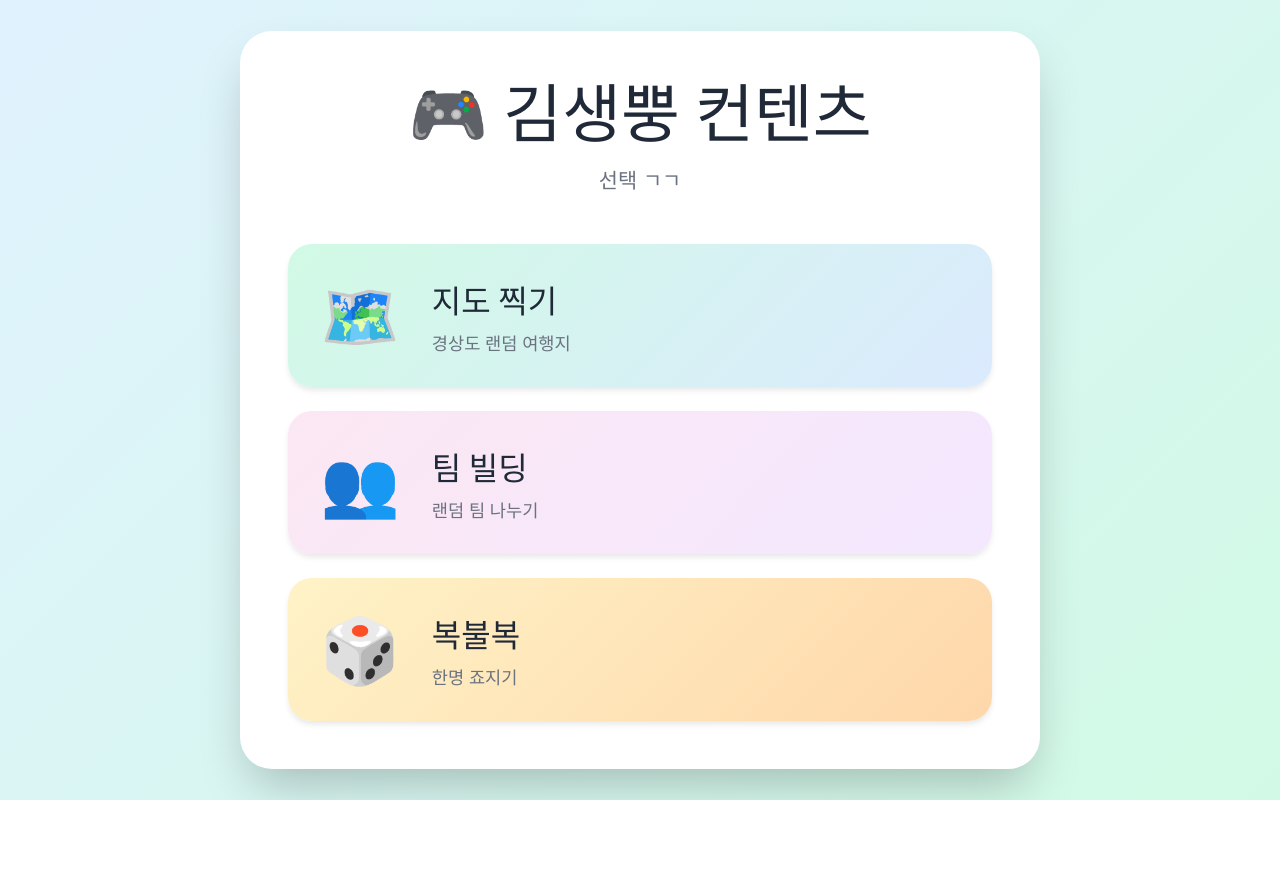
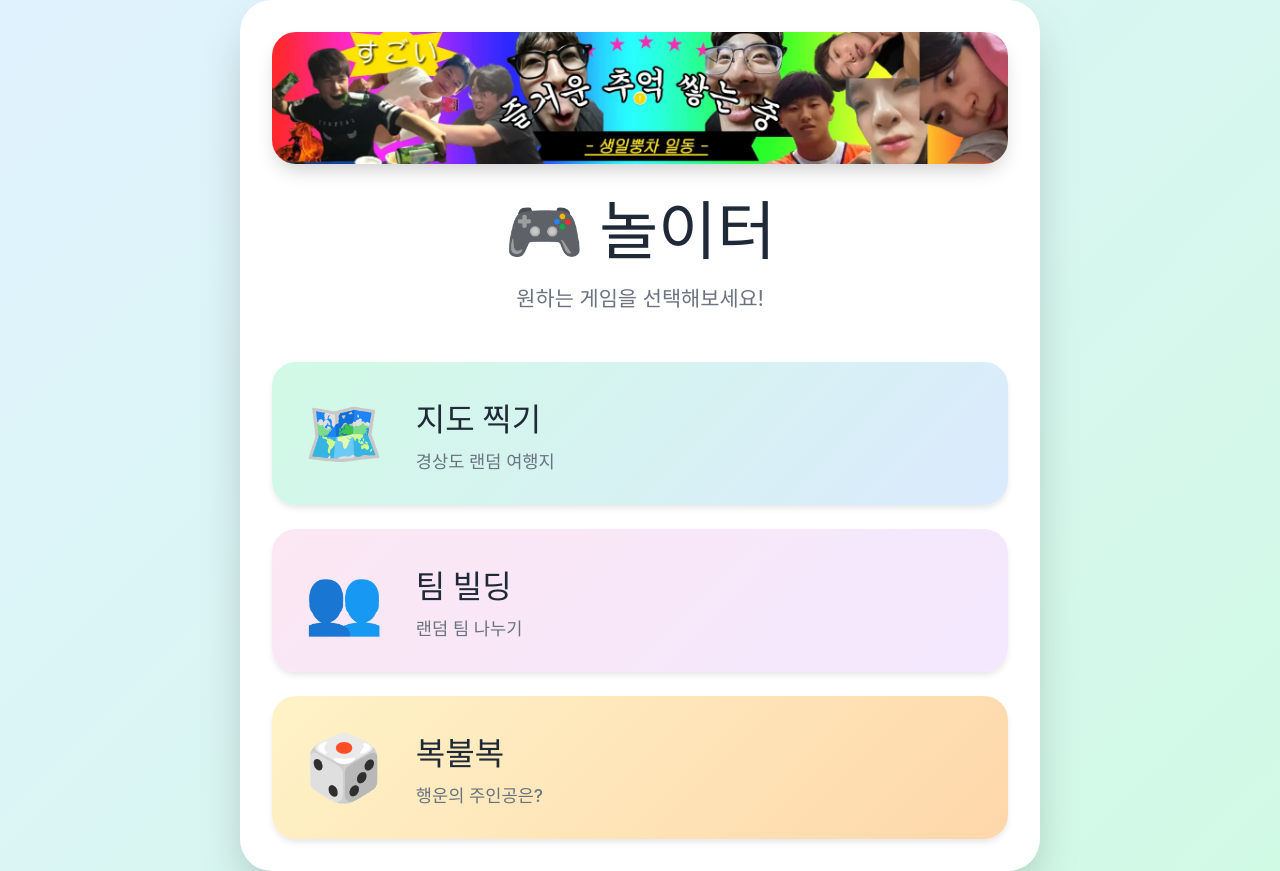
Before and after one commit to yjhannn/map-picker, a React (Vite) app: page / in a window 1280 px wide. Before the commit the page ends 800 px from the top, so only its background shows below. Built offline with nearby package versions, Linux system fonts and the light colour scheme.

Commit message:
feat : 단체 사진 추가

```diff
--- a/src/App.css
+++ b/src/App.css
@@ -49,9 +49,24 @@ body {
   background: white;
   border-radius: 2rem;
   box-shadow: 0 25px 50px -12px rgba(0, 0, 0, 0.25);
-  padding: 3rem;
+  padding: 2rem;
   max-width: 800px;
   width: 90vw;
+}
+
+.team-photo {
+  width: 100%;
+  margin-bottom: 2rem;
+  border-radius: 1.5rem;
+  overflow: hidden;
+  box-shadow: 0 10px 20px -5px rgba(0, 0, 0, 0.2);
+}
+
+.team-image {
+  width: 100%;
+  height: auto;
+  display: block;
+  object-fit: cover;
 }
 
 .main-title {
--- a/src/components/MainMenu.tsx
+++ b/src/components/MainMenu.tsx
@@ -7,8 +7,15 @@ export default function MainMenu({ onNavigate }: MainMenuProps) {
   return (
     <div className="container">
       <div className="main-card">
-        <h1 className="main-title">🎮 김생뿡 컨텐츠</h1>
-        <p className="main-subtitle">선택 ㄱㄱ</p>
+        <div className="team-photo">
+          <img
+            src="/team-photo.jpg"
+            alt="우리 모임"
+            className="team-image"
+          />
+        </div>
+        <h1 className="main-title">🎮 놀이터</h1>
+        <p className="main-subtitle">원하는 게임을 선택해보세요!</p>
 
         <div className="menu-grid">
           <button className="menu-button map-button" onClick={() => onNavigate('map')}>
@@ -31,7 +38,7 @@ export default function MainMenu({ onNavigate }: MainMenuProps) {
             <div className="menu-icon">🎲</div>
             <div className="menu-text">
               <h2>복불복</h2>
-              <p>한명 죠지기</p>
+              <p>행운의 주인공은?</p>
             </div>
           </button>
         </div>
```
Also changed, not shown: public/team-photo.jpg (added).
